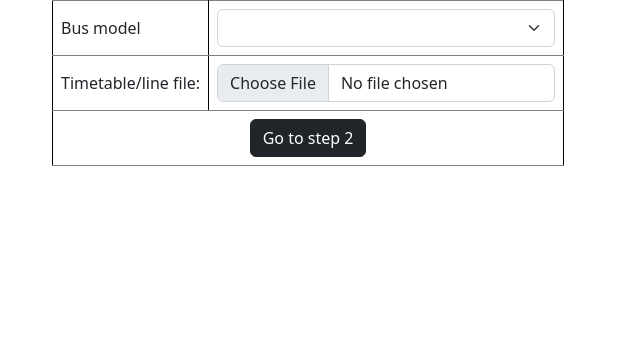
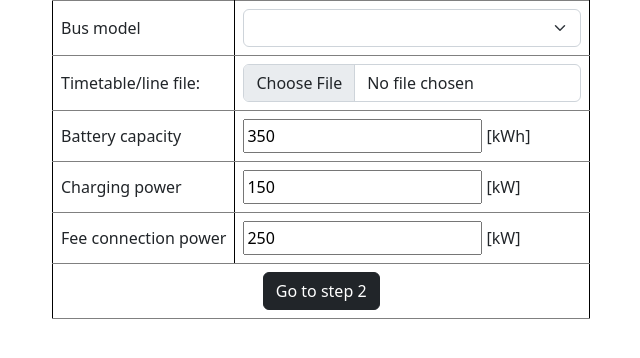
Before and after one commit to supsi-dacd-isaac/pvxte-web, a Flask app: page /new_sim_step1/ in a window 1280 px wide. Shown: the part 163-521 px from the top of the page, without its empty margins (42-682 px from the left). Run offline with Flask 3, Linux system fonts and the light colour scheme; the visitor is signed in with stand-in values (Sample User, id 1); data that the repository does not hold is empty; some libraries are stand-ins or nearby versions.

Commit message:
Added new version of economical calculations

```diff
--- a/app.py
+++ b/app.py
@@ -246,6 +246,29 @@ def filter_pars(pars, filter_string):
         if filter_string in k:
             res[k] = pars[k]
     return res
+
+
+def calculate_default_costs(input_data, length):
+    # Not discrete costs
+    step = 100
+    default_costs =  {
+        "battery": round((main_cfg['defaultCosts']['battery']['slope'] * float(input_data['battery_capacity']) + main_cfg['defaultCosts']['battery']['intercept']) / step) * step,
+        "charger": round((main_cfg['defaultCosts']['charger']['slope'] * float(input_data['charger_power']) + main_cfg['defaultCosts']['charger']['intercept']) / step) * step,
+        "connection_fee": round((main_cfg['defaultCosts']['connectionFee']['slope'] * float(input_data['fee_connection_power']) + main_cfg['defaultCosts']['connectionFee']['intercept']) / step) * step
+    }
+
+    # Discrete costs
+    # Basically we have only 3 options (8, 12, 18 meters) (12 is managed by the ELSE case)
+    if length == 8:
+        default_costs['bus'] = main_cfg['defaultCosts']['bus']['8']
+    elif length == 12:
+        default_costs['bus'] = main_cfg['defaultCosts']['bus']['12']
+    elif length == 18:
+        default_costs['bus'] = main_cfg['defaultCosts']['bus']['18']
+    else:
+        default_costs['bus'] = main_cfg['defaultCosts']['bus']['else']
+
+    return default_costs
 
 
 def run_sim(conn, main_cfg, pars, bus_model_data, terminals_selected, terminals_metadata, distances_matrix):
@@ -546,7 +569,7 @@ def schedule_plot(solution_file_path, charging_blocks=3):
     # Charging power of bus i at timestep j
     p_ = model.addVars(bus_indices, np.arange(max_step), lb=1, ub=150, name='p_')
     # Charging power of bus i at timestep j
-    p = model.addVars(bus_indices, np.arange(1440), lb=0, ub=150, name='p')
+    p = model.addVars(bus_indices, np.arange(1440), lb=0, ub=150, name='px')
     z2 = model.addVar(name='z2')
 
     cost = model.addVar(name='cost')
@@ -604,7 +627,7 @@ def schedule_plot(solution_file_path, charging_blocks=3):
 
     power = sol_p.reset_index()[['var', 'bus', 'start', 'val']]
     power.columns = ['p', 'bus', 'time', 'power']
-    power['start'] = power['start'].astype('int')
+    power['time'] = power['time'].astype('int')
 
     solution = pd.merge(solution, power, left_on=['bus', 'start'], right_on=['bus', 'time'], how='inner')
 
@@ -698,7 +721,7 @@ def schedule_plot(solution_file_path, charging_blocks=3):
     for b in buses:
         for s in df_depot_charge.loc[df_depot_charge.bus == b, 'start'].values:
             for t in range(int(df_depot_charge.loc[(df_depot_charge.bus == b) & (df_depot_charge.start == s), 'duration'].values[0])):
-                ci = power.loc[(power.bus == b) & (power.start == s + t), 'power'].values[0]
+                ci = power.loc[(power.bus == b) & (power.time == s + t), 'power'].values[0]
                 plt.barh(y=b, left=s + t, width=1, height=0.8, color=colormap(ci))
 
     # plt.barh(y=df_panto_charge.bus, left=df_panto_charge.start, width=df_panto_charge.duration, color='#FFB455',
@@ -1006,11 +1029,14 @@ def new_sim_step1():
                 data_file = '/'.join([target, file_name])
                 request.files['data_file'].save(data_file)
 
-                id_bus_model = int(request.form.to_dict()['id_bus_model'])
+                main_input_data = request.form.to_dict()
                 lines, days_types = get_lines_daytypes_from_data_file(data_file)
                 conn.close()
                 return redirect(url_for('new_sim_step2', data_file=data_file, lines=lines, days_types=days_types,
-                                        id_bus_model=id_bus_model))
+                                        id_bus_model=main_input_data['id_bus_model'],
+                                        battery_capacity=main_input_data['battery_capacity'],
+                                        charger_power=main_input_data['charger_power'],
+                                        fee_connection_power=main_input_data['fee_connection_power']))
             else:
                 buses_models = get_buses_models_data(conn)
                 conn.close()
@@ -1048,14 +1074,16 @@ def new_sim_step2():
                 return render_template('new_sim_step2.html',
                                        error='Data file has a wrong format! The simulation cannot be run',
                                        data_file=req_dict['data_file'], lines=lines, days_types=days_types,
-                                       bus_model_data=bus_model_data)
+                                       bus_model_data=bus_model_data,
+                                       default_costs=calculate_default_costs(req_dict, bus_model_data['length']))
         else:
             req_dict = request.args.to_dict()
             lines, days_types = get_lines_daytypes_from_data_file(req_dict['data_file'])
             bus_model_data = get_single_bus_model_data(conn, int(req_dict['id_bus_model']))
             conn.close()
             return render_template('new_sim_step2.html', data_file=req_dict['data_file'], lines=lines,
-                                   days_types=days_types, bus_model_data=bus_model_data)
+                                   days_types=days_types, bus_model_data=bus_model_data,
+                                   default_costs=calculate_default_costs(req_dict, bus_model_data['length']))
     else:
         return redirect(url_for('login'))
 
--- a/static/sims-basic-config/cfg.json
+++ b/static/sims-basic-config/cfg.json
@@ -3,5 +3,16 @@
         "modelTimesteps": 1400,
         "chargingAtDeposit": true
     },
-    "appSecretKey": "8EuPLSnVQ47U1XcymcUcadLdk9H7P3Cg5tWH5Pc1aj27GtHsFt"
+    "appSecretKey": "8EuPLSnVQ47U1XcymcUcadLdk9H7P3Cg5tWH5Pc1aj27GtHsFt",
+    "defaultCosts": {
+        "battery": {"slope":  350.0, "intercept":  0.0},
+        "charger": {"slope":  384.6, "intercept":  33076.9},
+        "connectionFee": {"slope":  225.8, "intercept":  1798.4},
+        "bus": {
+            "8":  390000,
+            "12": 440000,
+            "18": 690000,
+            "else": 500000
+        }
+    }
 }
--- a/templates/detail.html
+++ b/templates/detail.html
@@ -28,7 +28,7 @@
                     {% for bsize in data['df_bsize'].iterrows() %}
                         <tr>
                             <td>{{ bsize[1]['Bus id']|int }}</td>
-                            <td>{{ bsize[1]['Battery side (kWh)']|int }}</td>
+                            <td>{{ bsize[1]['Battery size (kWh)']|int }}</td>
                             <td>{{ bsize[1]['Battery packs']|int }}</td>
                         </tr>
                     {% endfor %}
--- a/templates/new_sim_step1.html
+++ b/templates/new_sim_step1.html
@@ -27,6 +27,18 @@
                         <td><input class="form-control" type="file" name="data_file" /></td>
                     </tr>
                     <tr>
+                        <td>Battery capacity</td>
+                        <td><input type="text" class="form-control-sm" name="battery_capacity" value="350">&nbsp[kWh]</td>
+                    </tr>
+                    <tr>
+                        <td>Charging power</td>
+                        <td><input type="text" class="form-control-sm" name="charger_power" value="150">&nbsp[kW]</td>
+                    </tr>
+                    <tr>
+                        <td>Fee connection power</td>
+                        <td><input type="text" class="form-control-sm" name="fee_connection_power" value="250">&nbsp[kW]</td>
+                    </tr>
+                    <tr>
                         <td colspan="2" align="center"><button type="submit" class="btn btn-dark">Go to step 2</button></td>
                     </tr>
                 </tbody>
```
Also changed, not shown: templates/new_sim_step2.html (+5 -5 lines).
